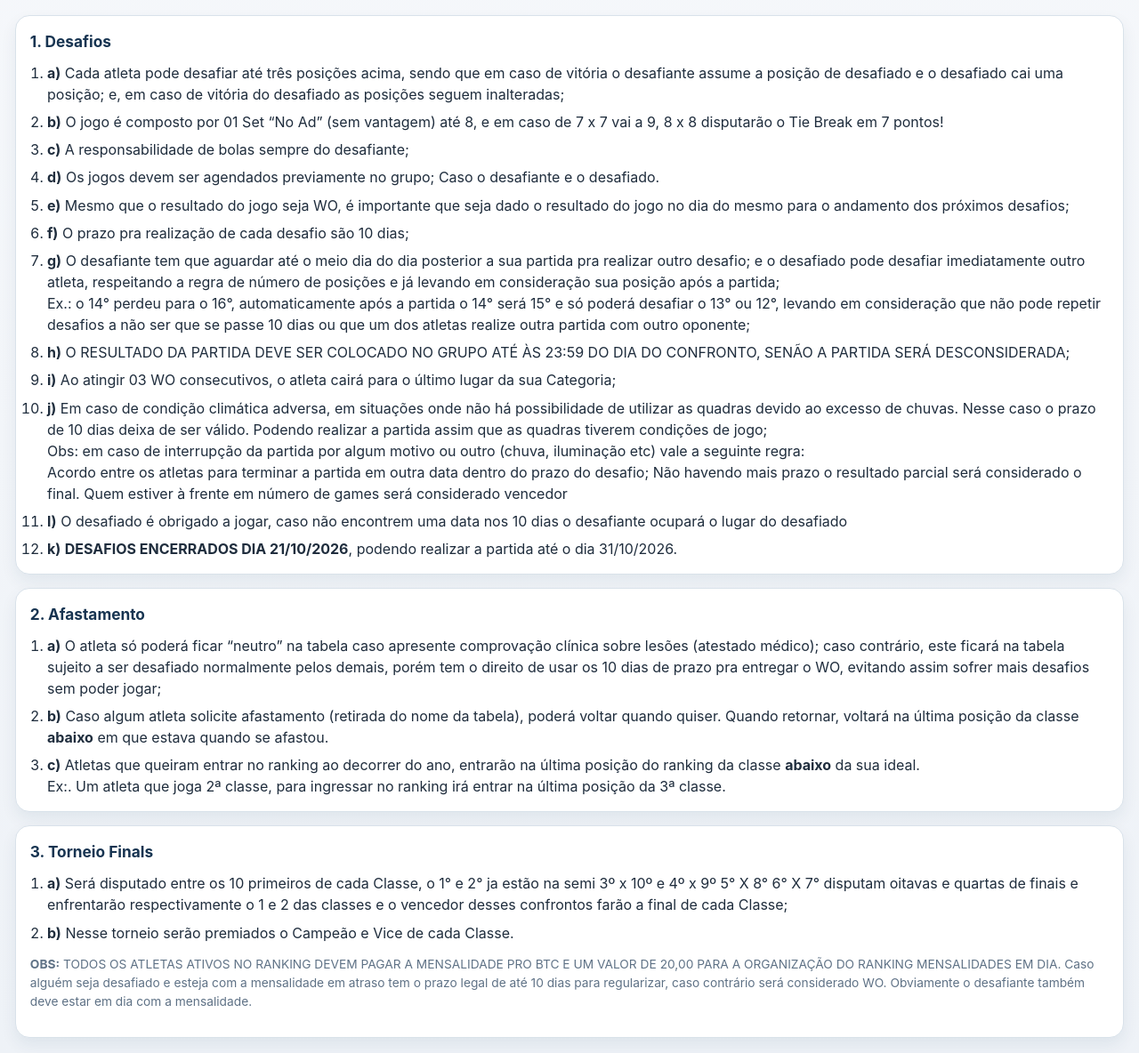
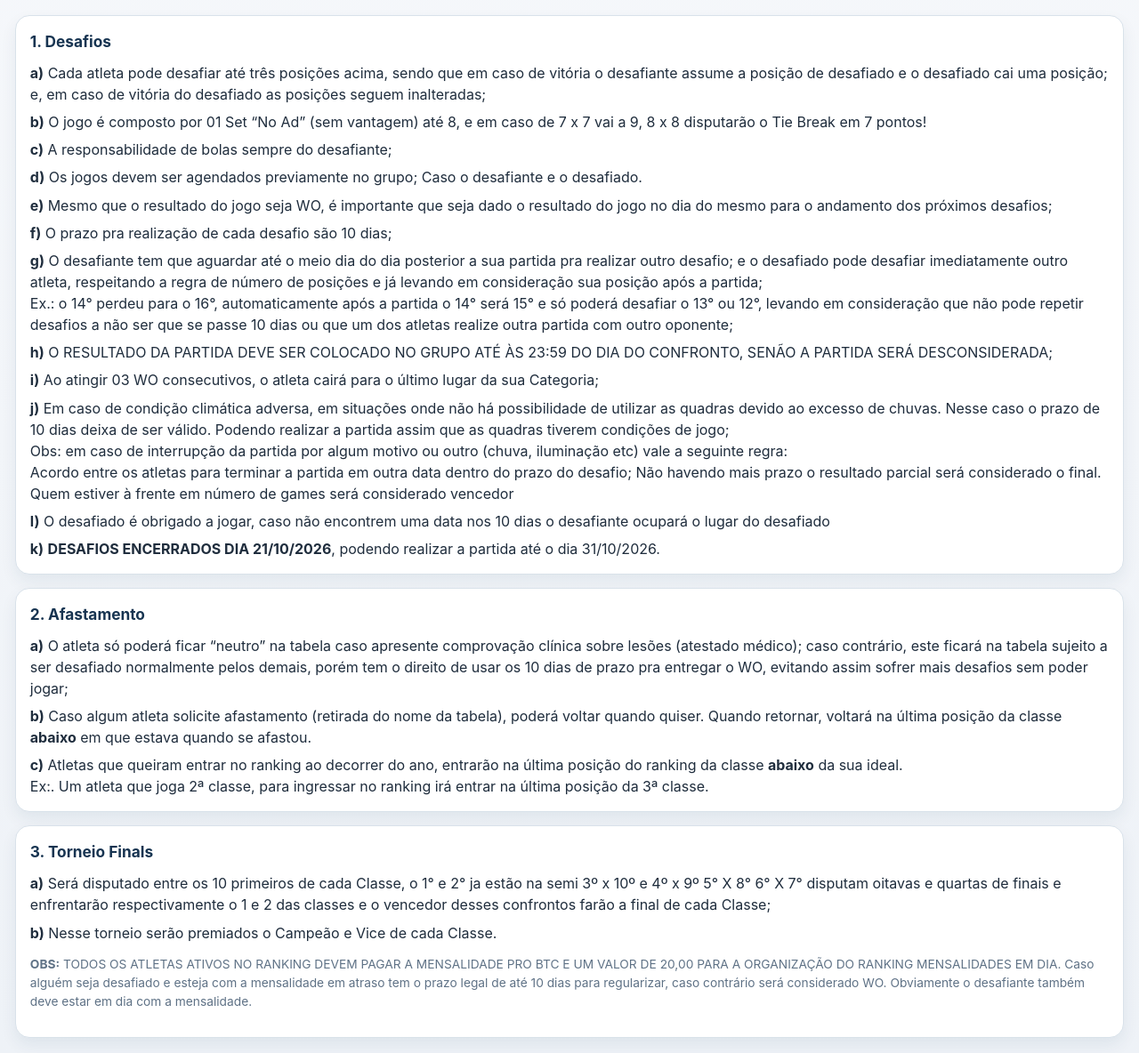
Before and after one commit to GabrielMarangon/x1-beachlounge, a Flask app: page /regulamento in a window 1280 px wide. Shown: the part 194-1378 px from the top of the page at 89% size. Run offline with Flask 3, Linux system fonts and the light colour scheme; the visitor is signed in with stand-in values (Sample User, id 1).

Commit message:
Fix regulation list formatting

```diff
--- a/static/style.css
+++ b/static/style.css
@@ -669,6 +669,15 @@ button:hover {
   gap: 0.45rem;
 }
 
+.regulamento-sublista {
+  list-style: none;
+  padding-left: 0;
+}
+
+.regulamento-sublista li {
+  padding-left: 0;
+}
+
 .auth-container {
   min-height: 100vh;
   display: grid;
--- a/templates/regulamento.html
+++ b/templates/regulamento.html
@@ -32,7 +32,7 @@
   <main class="container">
     <section class="panel regulamento-panel">
       <h2>1. Desafios</h2>
-      <ol class="regulamento-lista">
+      <ul class="regulamento-lista regulamento-sublista">
         <li><strong>a)</strong> Cada atleta pode desafiar até três posições acima, sendo que em caso de vitória o desafiante assume a posição de desafiado e o desafiado cai uma posição; e, em caso de vitória do desafiado as posições seguem inalteradas;</li>
         <li><strong>b)</strong> O jogo é composto por 01 Set “No Ad” (sem vantagem) até 8, e em caso de 7 x 7 vai a 9, 8 x 8 disputarão o Tie Break em 7 pontos!</li>
         <li><strong>c)</strong> A responsabilidade de bolas sempre do desafiante;</li>
@@ -45,24 +45,24 @@
         <li><strong>j)</strong> Em caso de condição climática adversa, em situações onde não há possibilidade de utilizar as quadras devido ao excesso de chuvas. Nesse caso o prazo de 10 dias deixa de ser válido. Podendo realizar a partida assim que as quadras tiverem condições de jogo;<br>Obs: em caso de interrupção da partida por algum motivo ou outro (chuva, iluminação etc) vale a seguinte regra:<br>Acordo entre os atletas para terminar a partida em outra data dentro do prazo do desafio; Não havendo mais prazo o resultado parcial será considerado o final. Quem estiver à frente em número de games será considerado vencedor</li>
         <li><strong>l)</strong> O desafiado é obrigado a jogar, caso não encontrem uma data nos 10 dias o desafiante ocupará o lugar do desafiado</li>
         <li><strong>k)</strong> <strong>DESAFIOS ENCERRADOS DIA 21/10/2026</strong>, podendo realizar a partida até o dia 31/10/2026.</li>
-      </ol>
+      </ul>
     </section>
 
     <section class="panel regulamento-panel">
       <h2>2. Afastamento</h2>
-      <ol class="regulamento-lista">
+      <ul class="regulamento-lista regulamento-sublista">
         <li><strong>a)</strong> O atleta só poderá ficar “neutro” na tabela caso apresente comprovação clínica sobre lesões (atestado médico); caso contrário, este ficará na tabela sujeito a ser desafiado normalmente pelos demais, porém tem o direito de usar os 10 dias de prazo pra entregar o WO, evitando assim sofrer mais desafios sem poder jogar;</li>
         <li><strong>b)</strong> Caso algum atleta solicite afastamento (retirada do nome da tabela), poderá voltar quando quiser. Quando retornar, voltará na última posição da classe <strong>abaixo</strong> em que estava quando se afastou.</li>
         <li><strong>c)</strong> Atletas que queiram entrar no ranking ao decorrer do ano, entrarão na última posição do ranking da classe <strong>abaixo</strong> da sua ideal.<br>Ex:. Um atleta que joga 2ª classe, para ingressar no ranking irá entrar na última posição da 3ª classe.</li>
-      </ol>
+      </ul>
     </section>
 
     <section class="panel regulamento-panel">
       <h2>3. Torneio Finals</h2>
-      <ol class="regulamento-lista">
+      <ul class="regulamento-lista regulamento-sublista">
         <li><strong>a)</strong> Será disputado entre os 10 primeiros de cada Classe, o 1° e 2° ja estão na semi 3º x 10º e 4º x 9º 5° X 8° 6° X 7° disputam oitavas e quartas de finais e enfrentarão respectivamente o 1 e 2 das classes e o vencedor desses confrontos farão a final de cada Classe;</li>
         <li><strong>b)</strong> Nesse torneio serão premiados o Campeão e Vice de cada Classe.</li>
-      </ol>
+      </ul>
       <p class="hint"><strong>OBS:</strong> TODOS OS ATLETAS ATIVOS NO RANKING DEVEM PAGAR A MENSALIDADE PRO BTC E UM VALOR DE 20,00 PARA A ORGANIZAÇÃO DO RANKING MENSALIDADES EM DIA. Caso alguém seja desafiado e esteja com a mensalidade em atraso tem o prazo legal de até 10 dias para regularizar, caso contrário será considerado WO. Obviamente o desafiante também deve estar em dia com a mensalidade.</p>
     </section>
   </main>
```
